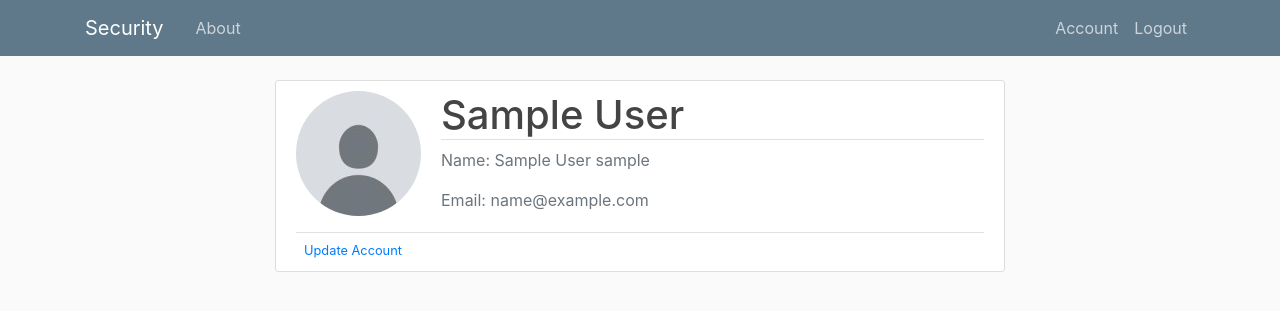
After one commit to RafalSzyinski1/project_web, a Flask app: page /account in a window 1280 px wide. The commit adds this page. Shown: the top 311 px of the page. Run offline with Flask 3, Linux system fonts and the light colour scheme; the visitor is signed in with stand-in values (Sample User, id 1); some libraries are stand-ins or nearby versions.

Commit message:
update login, create account page

```diff
--- a/security/__init__.py
+++ b/security/__init__.py
@@ -22,10 +22,12 @@ def create_app(config_class=Config):
     # autopep8: off
     from security.main.routes import main
     from security.users.routes import users
+    from security.login.routes import login
     from security.errors.routes import errors
 
     app.register_blueprint(main)
     app.register_blueprint(users)
+    app.register_blueprint(login)
     app.register_blueprint(errors)
 
     return app
--- a/security/users/forms.py
+++ b/security/login/forms.py
@@ -4,7 +4,7 @@ from wtforms.validators import DataRequired, Length, Email, EqualTo, ValidationE
 
 
 class LoginForm(FlaskForm):
-    login = StringField('Login',
-                        validators=[DataRequired()])
+    email = StringField('Email',
+                        validators=[DataRequired(), Email()])
     password = PasswordField('Password', validators=[DataRequired()])
     submit = SubmitField('Login')
--- a/security/main/routes.py
+++ b/security/main/routes.py
@@ -3,12 +3,6 @@ from flask import Blueprint, render_template
 main = Blueprint('main', __name__)
 
 
-@main.route("/")
-@main.route("/home")
-def home():
-    return render_template("home.html", title="Home")
-
-
 @main.route("/about")
 def about():
     return render_template("about.html", title="About")
--- a/security/models/models.py
+++ b/security/models/models.py
@@ -13,9 +13,11 @@ class User(db.Model, UserMixin):
     id = db.Column(db.Integer, primary_key=True)
     name = db.Column(db.String(254), nullable=False)
     surname = db.Column(db.String(254), nullable=False)
-    login = db.Column(db.String(254), nullable=False)
+    email = db.Column(db.String(254), nullable=False)
     password = db.Column(db.String(60), nullable=False)
     is_admin = db.Column(db.Boolean, nullable=False, default=False)
+    image_file = db.Column(db.String(60), nullable=False,
+                           default='default.jpg')
 
     keys = db.relationship('Key', backref='key_user', lazy=True)
 
--- /dev/null
+++ b/security/templates/account.html
@@ -0,0 +1,25 @@
+{% extends "layout.html" %}
+{% block content %}
+<div class="content-section">
+    <div class="media">
+        <img class="rounded-circle account-img" src="{{ image_file }}">
+        <div class="media-body">
+            <h2 class="account-heading border-bottom">{{ current_user.name }}</h2>
+            <div class="row">
+                <div class="col-md-6">
+                    {% if current_user.is_admin %}
+                    <p class="text-info">Admin</p>
+                    {% endif %}
+                    <p class="text-secondary">Name: {{ current_user.name }} {{ current_user.surname }}</p>
+                    <p class="text-secondary">Email: {{ current_user.email }}</p>
+                </div>
+            </div>
+        </div>
+    </div>
+    <div class="border-top pt-1">
+        <small class="text-muted">
+            <a class="ml-2" href="#">Update Account</a>
+        </small>
+    </div>
+</div>
+{% endblock content %}
--- a/security/templates/layout.html
+++ b/security/templates/layout.html
@@ -35,10 +35,10 @@
                     <!-- Navbar Right Side -->
                     <div class="navbar-nav">
                         {% if current_user.is_authenticated %}
-                        <a class="nav-item nav-link" href="#">Account</a>
-                        <a class="nav-item nav-link" href="#">Logout</a>
+                        <a class="nav-item nav-link" href="{{ url_for('users.account') }}">Account</a>
+                        <a class="nav-item nav-link" href="{{ url_for('login.logout') }}">Logout</a>
                         {% else %}
-                        <a class="nav-item nav-link" href="{{ url_for('users.login') }}">Login</a>
+                        <a class="nav-item nav-link" href="{{ url_for('login.login_to') }}">Login</a>
                         <a class="nav-item nav-link" href="#">Register</a>
                         {% endif %}
                     </div>
@@ -48,7 +48,7 @@
     </header>
     <main role="main" class="container">
         <div class="row">
-            <div class="col-md-8">
+            <div class="col-md-8 offset-md-2">
                 {% with messages = get_flashed_messages(with_categories=true) %}
                 {% if messages %}
                 {% for category, message in messages %}
--- a/security/users/routes.py
+++ b/security/users/routes.py
@@ -3,23 +3,34 @@ from flask import (Blueprint, render_template,
 from flask_login import (login_user, current_user, logout_user, login_required)
 
 from security import db, bcrypt
-from security.users.forms import LoginForm
-from security.models.models import User
 
 users = Blueprint('users', __name__)
 
 
-@users.route("/login", methods=['GET', 'POST'])
-def login():
-    if current_user.is_authenticated:
-        return redirect(url_for('main.home'))
-    form = LoginForm()
-    if form.validate_on_submit():
-        user = User.query.filter_by(login=form.login.data).first()
-        if user and user.password == form.password.data:
-            next_page = request.args.get('next')
-            login_user(user)
-            return redirect(next_page) if next_page else redirect(url_for('main.home'))
-        else:
-            flash('Login Unsuccessful. Please check email and password', 'danger')
-    return render_template('login.html', title='Login', form=form)
+@users.route("/account")
+@login_required
+def account():
+    image_file = url_for(
+        'static', filename='profile_pics/' + current_user.image_file)
+    return render_template('account.html', title='Account', image_file=image_file)
+
+# @users.route("/account/update", methods=['GET', 'POST'])
+# @login_required
+# def update_account():
+#     form = UpdateAccountForm()
+#     if form.validate_on_submit():
+#         if form.picture.data:
+#             picture_file = save_picture(form.picture.data)
+#             current_user.image_file = picture_file
+#         current_user.username = form.username.data
+#         current_user.email = form.email.data
+#         db.session.commit()
+#         flash('Your account has been updated!', 'success')
+#         return redirect(url_for('users.account'))
+#     elif request.method == 'GET':
+#         form.username.data = current_user.username
+#         form.email.data = current_user.email
+#     image_file = url_for(
+#         'static', filename='profile_pics/' + current_user.image_file)
+#     return render_template('account.html', title='Account',
+#                            image_file=image_file, form=form)
```
Also changed, not shown: security/login/routes.py (+28 -15 lines), security/login/utils.py (added, +22 -0 lines), security/templates/login.html (+5 -5 lines), security/static/profile_pics/default.jpg (added).
